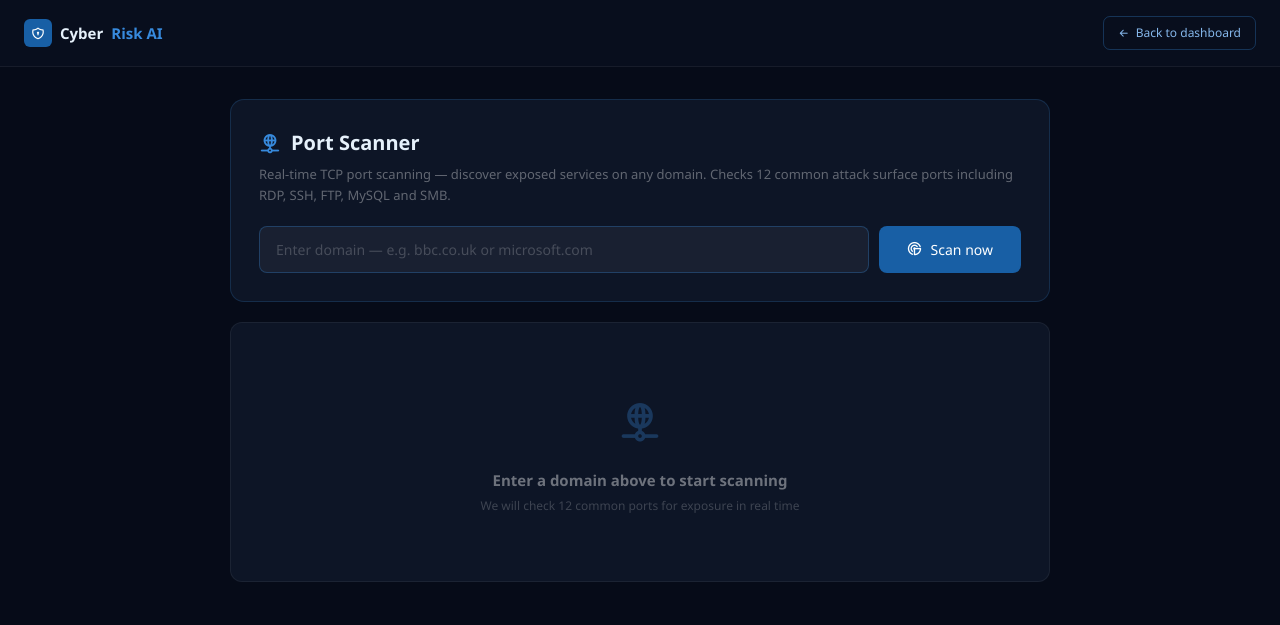
After one commit to zainsheikh666/CyberRiskAI, a Flask app: page /port-scanner in a window 1280 px wide. The commit adds this page. Shown: the top 625 px of the page. Run offline with Flask 3, Linux system fonts and the light colour scheme; a user stored in the database is signed in.

Commit message:
Real port scanner added + dashboard integration

```diff
--- a/app.py
+++ b/app.py
@@ -37,6 +37,42 @@ def validate_domain(domain):
         return True
     except:
         return False
+
+def check_ports(domain):
+    common_ports = {
+        80: ('HTTP', 'medium'),
+        443: ('HTTPS', 'low'),
+        22: ('SSH', 'medium'),
+        21: ('FTP', 'high'),
+        3389: ('RDP', 'high'),
+        25: ('SMTP', 'medium'),
+        3306: ('MySQL', 'high'),
+        8080: ('HTTP-Alt', 'medium'),
+        445: ('SMB', 'high'),
+        1433: ('MSSQL', 'high'),
+        27017: ('MongoDB', 'high'),
+        6379: ('Redis', 'high'),
+    }
+    open_ports = []
+    closed_ports = []
+    domain_clean = domain.replace('https://','').replace('http://','').replace('www.','').strip()
+    try:
+        ip = socket.gethostbyname(domain_clean)
+    except:
+        return {'found': False, 'ports': [], 'closed': [], 'ip': None, 'total': 0}
+    for port, (service, risk) in common_ports.items():
+        try:
+            sock = socket.socket(socket.AF_INET, socket.SOCK_STREAM)
+            sock.settimeout(1)
+            result = sock.connect_ex((ip, port))
+            sock.close()
+            if result == 0:
+                open_ports.append({'port': port, 'service': service, 'risk': risk, 'status': 'open'})
+            else:
+                closed_ports.append({'port': port, 'service': service, 'status': 'closed'})
+        except:
+            pass
+    return {'found': True, 'ports': open_ports, 'closed': closed_ports, 'ip': ip, 'total': len(open_ports)}
 
 def check_ssl(domain):
     try:
@@ -308,6 +344,7 @@ def results():
         return render_template('assessment.html',
             error='This domain does not exist. Please enter a real business domain.')
     ssl_result = check_ssl(domain) if domain else {'status': 'not_checked', 'days_left': 0, 'expires': 'N/A'}
+    shodan_result = check_ports(domain) if domain else {'found': False, 'ports': [], 'closed': [], 'ip': None, 'total': 0}
     dns_result = check_dns(domain) if domain else {'spf': 'not_checked', 'dmarc': 'not_checked'}
     breach_result = check_breach(email) if email else {'breached': False, 'count': 0, 'breaches': []}
     score, risk_level, risk_message, breakdown = calculate_risk(answers, ssl_result, dns_result, breach_result)
@@ -346,8 +383,25 @@ def results():
         ssl_result=ssl_result,
         dns_result=dns_result,
         breach_result=breach_result,
+        shodan_result=shodan_result,
         assessment_id=new_assessment.id
     )
+
+@app.route('/port-scanner', methods=['GET', 'POST'])
+@login_required
+def port_scanner():
+    result = None
+    domain = ''
+    if request.method == 'POST':
+        domain = request.form.get('domain', '').strip()
+        if domain:
+            if not validate_domain(domain):
+                return render_template('port_scanner.html',
+                    error='This domain does not exist.',
+                    domain=domain, result=None)
+            result = check_ports(domain)
+    return render_template('port_scanner.html',
+        domain=domain, result=result, error=None)
 
 @app.route('/download-pdf/<int:assessment_id>')
 @login_required
--- /dev/null
+++ b/templates/port_scanner.html
@@ -0,0 +1,205 @@
+<!DOCTYPE html>
+<html lang="en">
+<head>
+    <meta charset="UTF-8">
+    <meta name="viewport" content="width=device-width, initial-scale=1.0">
+    <title>Port Scanner — CyberRisk AI</title>
+    <link href="https://cdn.jsdelivr.net/npm/bootstrap@5.3.0/dist/css/bootstrap.min.css" rel="stylesheet">
+    <link rel="stylesheet" href="https://cdn.jsdelivr.net/npm/@tabler/icons-webfont@latest/tabler-icons.min.css">
+    <style>
+        * { box-sizing: border-box; margin: 0; padding: 0; }
+        body { background: #060b18; color: white; font-family: 'Segoe UI', sans-serif; }
+        .navbar { padding: 14px 24px; background: #080e1d; border-bottom: 1px solid rgba(255,255,255,0.06); display: flex; align-items: center; justify-content: space-between; }
+        .navbar-brand { font-size: 15px; font-weight: 700; color: #E6F1FB; text-decoration: none; display: flex; align-items: center; gap: 8px; }
+        .navbar-brand span { color: #378ADD; }
+        .logo-box { width: 28px; height: 28px; background: #185FA5; border-radius: 6px; display: flex; align-items: center; justify-content: center; }
+        .logo-box i { font-size: 14px; color: white; }
+        .back-btn { display: flex; align-items: center; gap: 6px; padding: 7px 14px; border-radius: 7px; border: 0.5px solid rgba(55,138,221,0.3); color: #85B7EB; font-size: 12px; text-decoration: none; }
+        .back-btn:hover { background: rgba(55,138,221,0.08); color: #85B7EB; }
+        .wrap { max-width: 860px; margin: 0 auto; padding: 32px 20px; }
+        .hero { background: #0d1526; border: 0.5px solid rgba(55,138,221,0.2); border-radius: 14px; padding: 28px; margin-bottom: 20px; }
+        .hero-title { font-size: 20px; font-weight: 700; color: #E6F1FB; margin-bottom: 6px; display: flex; align-items: center; gap: 10px; }
+        .hero-title i { color: #378ADD; font-size: 22px; }
+        .hero-sub { font-size: 13px; color: rgba(255,255,255,0.35); margin-bottom: 20px; line-height: 1.6; }
+        .input-row { display: flex; gap: 10px; }
+        .scan-input { flex: 1; background: rgba(255,255,255,0.05); border: 0.5px solid rgba(55,138,221,0.3); border-radius: 8px; color: white; padding: 12px 16px; font-size: 14px; outline: none; }
+        .scan-input:focus { border-color: #378ADD; }
+        .scan-input::placeholder { color: rgba(255,255,255,0.2); }
+        .scan-btn { background: #185FA5; color: white; border: none; padding: 12px 28px; border-radius: 8px; font-size: 14px; font-weight: 500; cursor: pointer; display: flex; align-items: center; gap: 8px; }
+        .scan-btn:hover { background: #378ADD; }
+        .scan-btn i { font-size: 16px; }
+        .error-box { background: rgba(226,75,74,0.1); border: 0.5px solid rgba(226,75,74,0.3); color: #F09595; padding: 10px 14px; border-radius: 8px; font-size: 13px; margin-bottom: 14px; }
+        .stats-row { display: grid; grid-template-columns: repeat(3, 1fr); gap: 10px; margin-bottom: 14px; }
+        .stat-box { background: #0d1526; border: 0.5px solid rgba(255,255,255,0.06); border-radius: 8px; padding: 14px 16px; text-align: center; }
+        .stat-val { font-size: 26px; font-weight: 700; line-height: 1; margin-bottom: 4px; }
+        .stat-lbl { font-size: 10px; color: rgba(255,255,255,0.3); letter-spacing: 0.04em; }
+        .panel { background: #0d1526; border: 0.5px solid rgba(255,255,255,0.06); border-radius: 12px; padding: 18px; margin-bottom: 12px; }
+        .panel-title { font-size: 10px; font-weight: 600; color: #378ADD; letter-spacing: 0.08em; margin-bottom: 14px; display: flex; align-items: center; justify-content: space-between; }
+        .count-badge { background: rgba(55,138,221,0.1); border: 0.5px solid rgba(55,138,221,0.2); color: #85B7EB; padding: 3px 10px; border-radius: 20px; font-size: 10px; }
+        .port-item { display: flex; align-items: center; justify-content: space-between; padding: 10px 14px; border-radius: 8px; margin-bottom: 6px; }
+        .port-item.high { background: rgba(226,75,74,0.08); border: 0.5px solid rgba(226,75,74,0.15); }
+        .port-item.medium { background: rgba(239,159,39,0.07); border: 0.5px solid rgba(239,159,39,0.12); }
+        .port-item.low { background: rgba(99,153,34,0.07); border: 0.5px solid rgba(99,153,34,0.12); }
+        .port-left { display: flex; align-items: center; gap: 14px; }
+        .port-num { font-size: 18px; font-weight: 700; min-width: 55px; }
+        .high-num { color: #F09595; }
+        .medium-num { color: #EF9F27; }
+        .low-num { color: #97C459; }
+        .port-service { font-size: 13px; color: rgba(255,255,255,0.65); font-weight: 500; margin-bottom: 2px; }
+        .port-desc { font-size: 11px; color: rgba(255,255,255,0.25); }
+        .risk-badge { font-size: 10px; font-weight: 600; padding: 4px 12px; border-radius: 20px; }
+        .rb-high { background: rgba(226,75,74,0.15); border: 0.5px solid rgba(226,75,74,0.3); color: #F09595; }
+        .rb-medium { background: rgba(239,159,39,0.12); border: 0.5px solid rgba(239,159,39,0.25); color: #EF9F27; }
+        .rb-low { background: rgba(99,153,34,0.1); border: 0.5px solid rgba(99,153,34,0.2); color: #97C459; }
+        .warning-box { padding: 12px 16px; background: rgba(226,75,74,0.07); border: 0.5px solid rgba(226,75,74,0.15); border-radius: 8px; font-size: 12px; color: rgba(240,149,149,0.8); margin-top: 10px; display: flex; align-items: center; gap: 8px; }
+        .warning-box i { font-size: 14px; flex-shrink: 0; }
+        .closed-row { display: flex; align-items: center; justify-content: space-between; padding: 6px 0; border-bottom: 0.5px solid rgba(255,255,255,0.03); font-size: 11px; color: rgba(255,255,255,0.25); }
+        .closed-row:last-child { border: none; }
+        .empty-state { text-align: center; padding: 48px 20px; }
+        .empty-icon { font-size: 44px; color: rgba(55,138,221,0.3); margin-bottom: 14px; }
+        .empty-title { font-size: 15px; font-weight: 600; color: rgba(255,255,255,0.4); margin-bottom: 6px; }
+        .empty-sub { font-size: 12px; color: rgba(255,255,255,0.2); }
+        .success-box { text-align: center; padding: 28px; }
+        .success-box i { font-size: 36px; color: #97C459; display: block; margin-bottom: 10px; }
+        .success-title { font-size: 14px; font-weight: 600; color: #97C459; margin-bottom: 4px; }
+        .success-sub { font-size: 12px; color: rgba(255,255,255,0.3); }
+    </style>
+</head>
+<body>
+    <nav class="navbar">
+        <a class="navbar-brand" href="/">
+            <div class="logo-box"><i class="ti ti-shield-lock"></i></div>
+            Cyber<span>Risk AI</span>
+        </a>
+        <a href="/dashboard" class="back-btn"><i class="ti ti-arrow-left"></i> Back to dashboard</a>
+    </nav>
+
+    <div class="wrap">
+        <div class="hero">
+            <div class="hero-title"><i class="ti ti-network"></i> Port Scanner</div>
+            <div class="hero-sub">
+                Real-time TCP port scanning — discover exposed services on any domain.
+                Checks 12 common attack surface ports including RDP, SSH, FTP, MySQL and SMB.
+            </div>
+
+            {% if error %}
+            <div class="error-box"><i class="ti ti-alert-circle"></i> {{ error }}</div>
+            {% endif %}
+
+            <form action="/port-scanner" method="POST">
+                <div class="input-row">
+                    <input type="text" class="scan-input" name="domain"
+                        value="{{ domain }}"
+                        placeholder="Enter domain — e.g. bbc.co.uk or microsoft.com" required>
+                    <button type="submit" class="scan-btn">
+                        <i class="ti ti-radar"></i> Scan now
+                    </button>
+                </div>
+            </form>
+        </div>
+
+        {% if result and result.found %}
+
+        <div class="stats-row">
+            <div class="stat-box">
+                <div class="stat-val" style="color:{% if result.total > 3 %}#F09595{% elif result.total > 0 %}#EF9F27{% else %}#97C459{% endif %}">
+                    {{ result.total }}
+                </div>
+                <div class="stat-lbl">OPEN PORTS</div>
+            </div>
+            <div class="stat-box">
+                <div class="stat-val" style="color:#F09595">
+                    {{ result.ports | selectattr('risk', 'equalto', 'high') | list | length }}
+                </div>
+                <div class="stat-lbl">HIGH RISK</div>
+            </div>
+            <div class="stat-box">
+                <div class="stat-val" style="color:#85B7EB;font-size:16px;padding-top:6px">
+                    {{ result.ip or 'N/A' }}
+                </div>
+                <div class="stat-lbl">IP ADDRESS</div>
+            </div>
+        </div>
+
+        {% if result.ports %}
+        <div class="panel">
+            <div class="panel-title">
+                OPEN PORTS DETECTED
+                <span class="count-badge">{{ result.total }} open</span>
+            </div>
+
+            {% for p in result.ports %}
+            <div class="port-item {{ p.risk }}">
+                <div class="port-left">
+                    <span class="port-num {{ p.risk }}-num">{{ p.port }}</span>
+                    <div>
+                        <div class="port-service">{{ p.service }}</div>
+                        <div class="port-desc">
+                            {% if p.port == 3389 %}Remote Desktop — attackers can brute force this port
+                            {% elif p.port == 21 %}FTP — unencrypted file transfer, credentials exposed
+                            {% elif p.port == 22 %}SSH — secure shell, ensure strong passwords or key auth
+                            {% elif p.port == 445 %}SMB — Windows file sharing, common ransomware target
+                            {% elif p.port == 3306 %}MySQL database — should never be publicly accessible
+                            {% elif p.port == 1433 %}MSSQL database — should never be publicly accessible
+                            {% elif p.port == 27017 %}MongoDB — often misconfigured with no authentication
+                            {% elif p.port == 6379 %}Redis — often requires no password by default
+                            {% elif p.port == 80 %}HTTP — unencrypted web traffic
+                            {% elif p.port == 443 %}HTTPS — encrypted web traffic, this is expected
+                            {% elif p.port == 8080 %}Alternative HTTP port — check if this is intentional
+                            {% elif p.port == 25 %}SMTP email server
+                            {% else %}Check if this port should be publicly accessible
+                            {% endif %}
+                        </div>
+                    </div>
+                </div>
+                <span class="risk-badge rb-{{ p.risk }}">
+                    {% if p.risk == 'high' %}⚠ High risk
+                    {% elif p.risk == 'medium' %}Medium
+                    {% else %}✓ Low risk{% endif %}
+                </span>
+            </div>
+            {% endfor %}
+
+            {% set high_count = result.ports | selectattr('risk', 'equalto', 'high') | list | length %}
+            {% if high_count > 0 %}
+            <div class="warning-box">
+                <i class="ti ti-alert-triangle"></i>
+                {{ high_count }} high-risk port(s) detected — these should be closed or firewalled immediately to prevent unauthorised access.
+            </div>
+            {% endif %}
+        </div>
+
+        {% else %}
+        <div class="panel">
+            <div class="success-box">
+                <i class="ti ti-shield-check"></i>
+                <div class="success-title">No high-risk ports detected</div>
+                <div class="success-sub">All common attack surface ports are closed on {{ domain }}</div>
+            </div>
+        </div>
+        {% endif %}
+
+        {% if result.closed %}
+        <div class="panel">
+            <div class="panel-title">CLOSED PORTS — SECURE</div>
+            {% for p in result.closed %}
+            <div class="closed-row">
+                <span>Port {{ p.port }} — {{ p.service }}</span>
+                <span style="color:#97C459;font-size:10px;font-weight:600">✓ Closed</span>
+            </div>
+            {% endfor %}
+        </div>
+        {% endif %}
+
+        {% else %}
+        <div class="panel">
+            <div class="empty-state">
+                <div class="empty-icon"><i class="ti ti-network"></i></div>
+                <div class="empty-title">Enter a domain above to start scanning</div>
+                <div class="empty-sub">We will check 12 common ports for exposure in real time</div>
+            </div>
+        </div>
+        {% endif %}
+    </div>
+</body>
+</html>
```
Also changed, not shown: templates/dashboard.html (+56 -0 lines), templates/results.html (+67 -156 lines), instance/cyberrisk.db.
